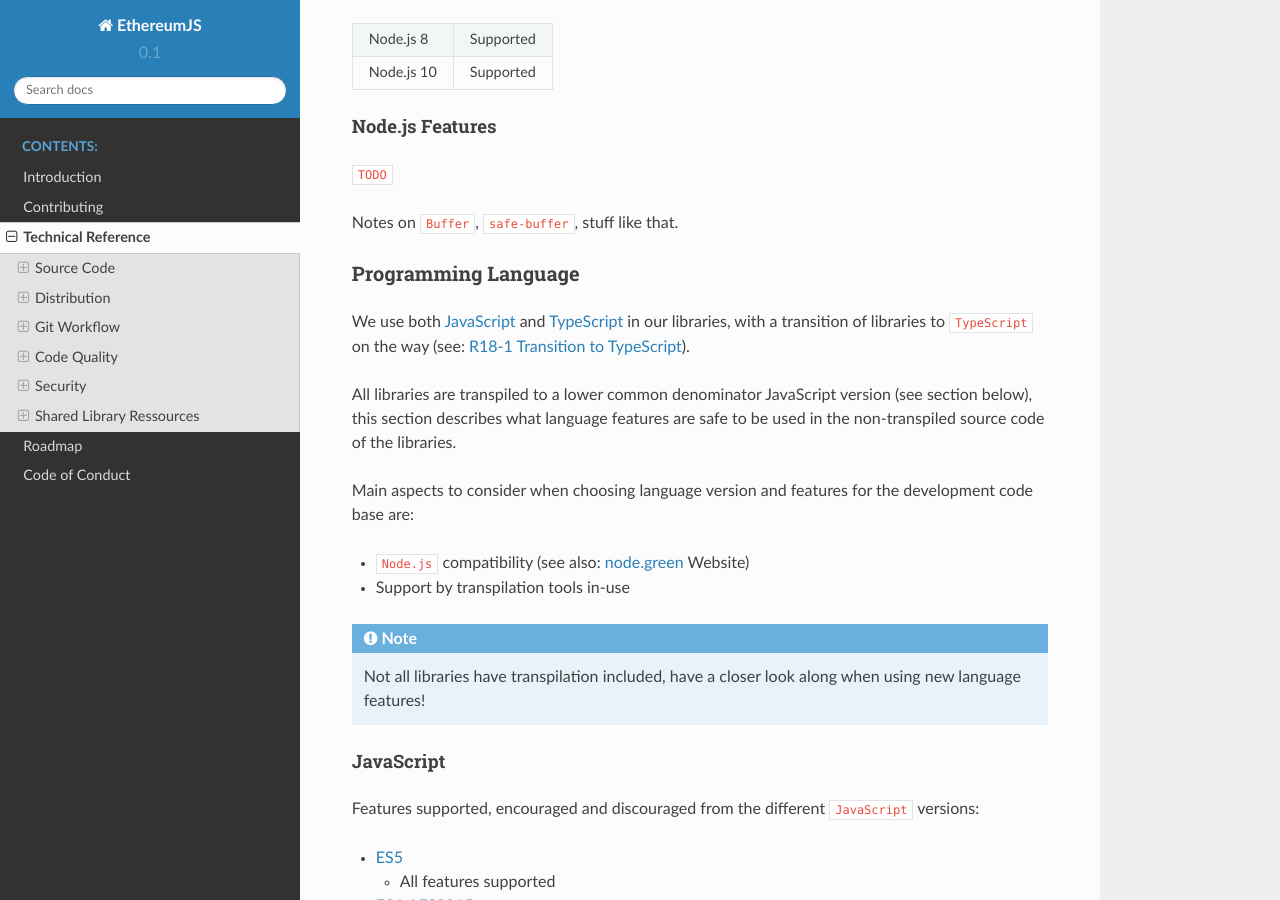
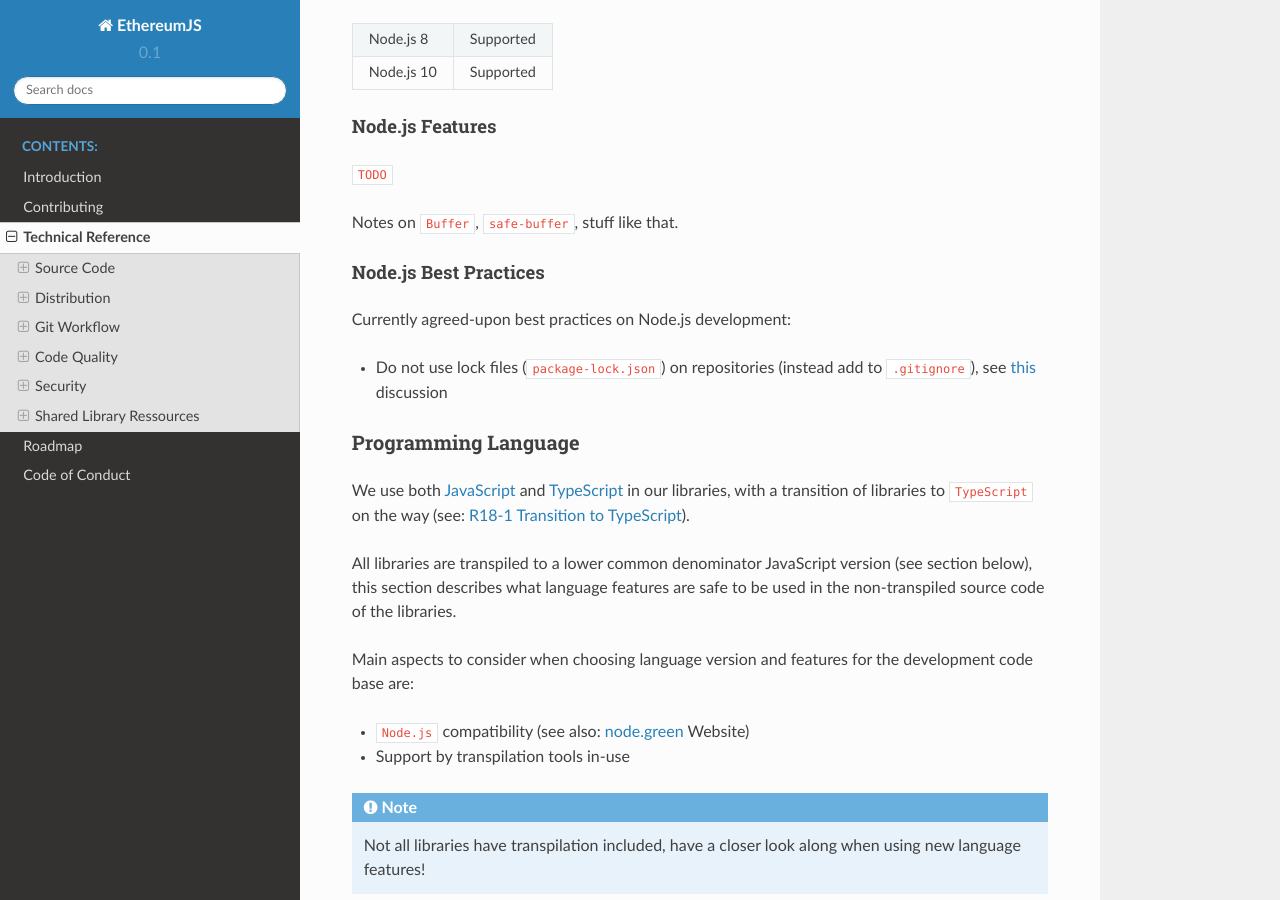
Before and after one commit to ethereumjs/organization, a Sphinx documentation site: the page built from docs/technical.rst, in a window 1280 px wide and 900 px high, scrolled down 485 px. Built offline with Sphinx 7.4.7 and the Read the Docs theme 2.0.0, drawn with Linux system fonts in a browser that asks for light colours.

Commit message:
Added note on package-lock.json files to Node best practices doc section

```diff
--- a/docs/technical.rst
+++ b/docs/technical.rst
@@ -32,6 +32,16 @@
 ``TODO``
 
 Notes on ``Buffer``, ``safe-buffer``, stuff like that.
+
+Node.js Best Practices
+^^^^^^^^^^^^^^^^^^^^^^
+
+Currently agreed-upon best practices on Node.js development:
+
+- Do not use lock files (``package-lock.json``) on repositories
+  (instead add to ``.gitignore``), see
+  `this <https://github.com/ethereumjs/merkle-patricia-tree/pull/62>`_ discussion
+
 
 Programming Language
 --------------------
```
